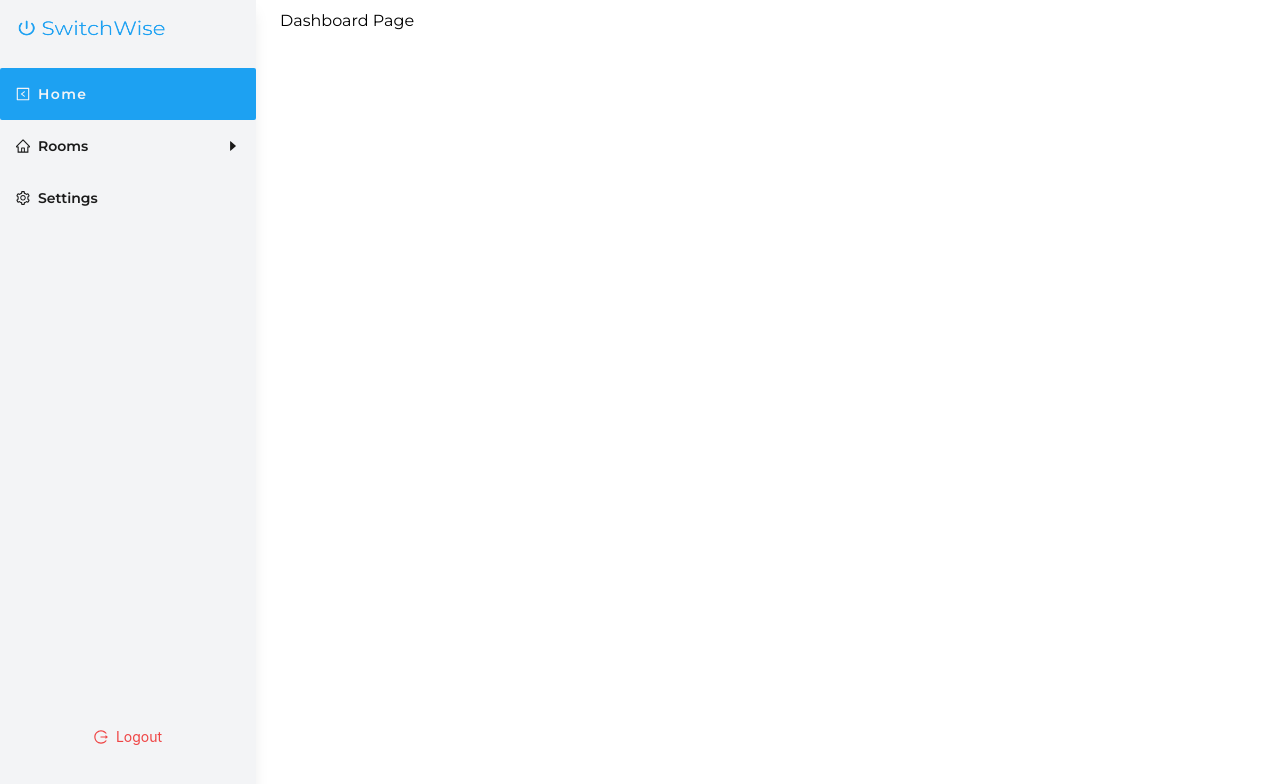
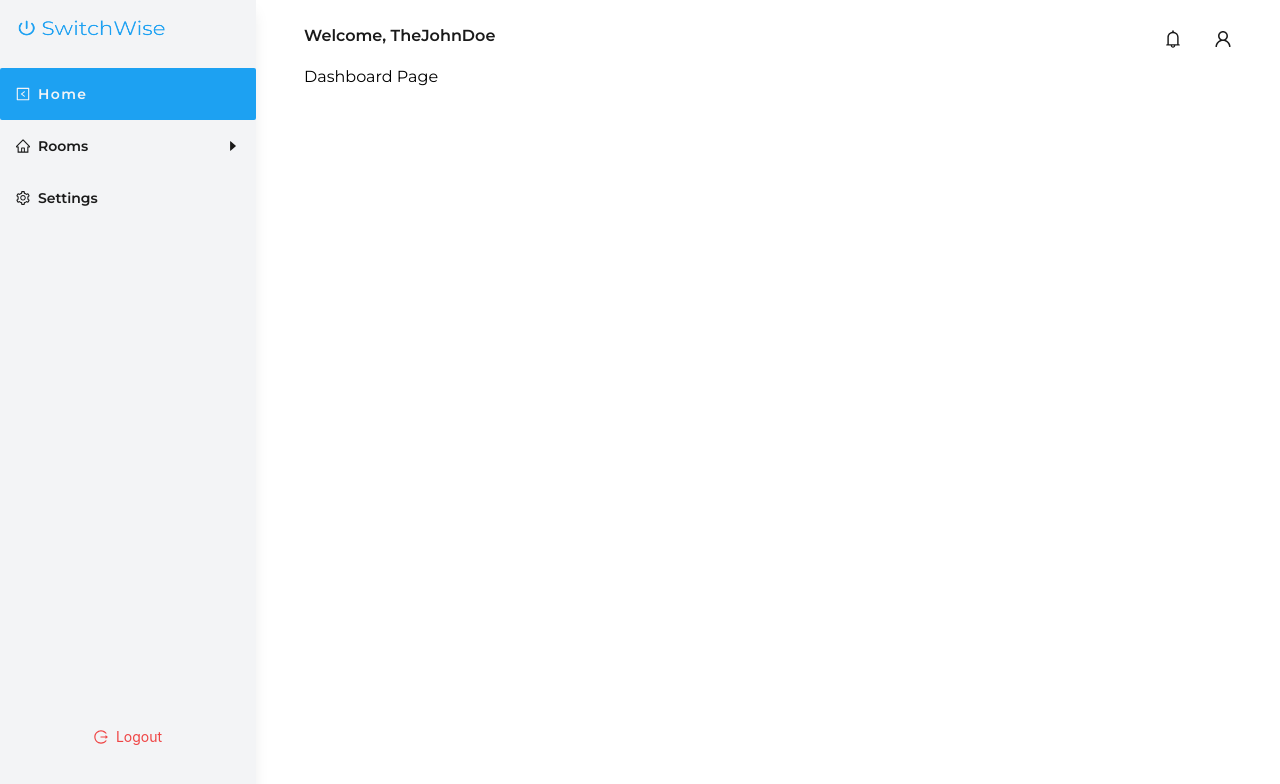
Before and after one commit to Onyx1709/switchwise, a React (Vite) app: page /dashboard in a window 1280 px wide. Shown: the top 784 px of the page. Built offline with nearby package versions, Linux system fonts and the light colour scheme.

Commit message:
Updated the layout and settings page

```diff
--- a/src/containers/dashboard/settings.jsx
+++ b/src/containers/dashboard/settings.jsx
@@ -17,7 +17,7 @@ const items = [
 
 function Settings() {
 	return (
-		<div className="lg:px-6">
+		<div>
 			<h3 className="font-semibold my-3 text-center text-secondary-500 text-base md:text-lg lg:text-left">
 				Settings
 			</h3>
--- a/src/layout/dashboard.jsx
+++ b/src/layout/dashboard.jsx
@@ -1,4 +1,4 @@
-import { BarsOutlined } from '@ant-design/icons';
+import { BarsOutlined, BellOutlined, UserOutlined } from '@ant-design/icons';
 import { Outlet } from 'react-router-dom';
 
 import Sidebar from './sidebar';
@@ -44,7 +44,20 @@ function Layout() {
 					ref={menu.ref}
 				/>
 
-				<div className="h-full min-h-screen p-4 w-full sm:max-w-[580px] sm:mx-auto md:max-w-[768px] md:px-6 md:py-3 lg:max-w-none lg:ml-auto lg:mr-0 lg:w-4/5">
+				<div className="h-full min-h-screen p-4 w-full sm:max-w-[580px] sm:mx-auto md:max-w-[768px] md:px-6 md:py-3 lg:max-w-none lg:ml-auto lg:mr-0 lg:px-12 lg:w-4/5">
+					<div className="hidden items-center justify-between my-3 lg:flex">
+						<h3 className="font-semibold text-base text-secondary-500">
+							Welcome, TheJohnDoe
+						</h3>
+						<div className="flex items center">
+							<span className="cursor-pointer duration-500 font-semibold mx-4 text-secondary-500 text-lg transform hover:scale-105">
+								<BellOutlined />
+							</span>
+							<span className="cursor-pointer duration-500 font-semibold ml-4 text-secondary-500 text-lg transform hover:scale-105">
+								<UserOutlined />
+							</span>
+						</div>
+					</div>
 					<Outlet />
 				</div>
 			</div>
```
